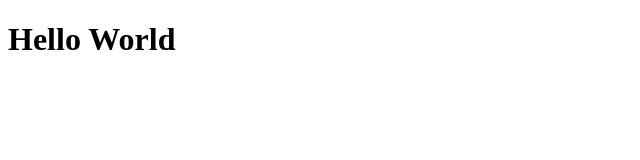
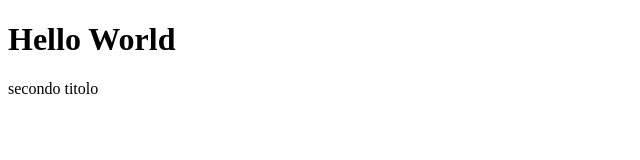
Before and after one commit to asia-rea/htmlcss-hello, a plain HTML site: page index.html in a window 1280 px wide. Shown: the whole page, without its empty margins (0-640 px from the left). Drawn offline with Linux system fonts and the light colour scheme.

Commit message:
feat: secondo titolo

```diff
--- a/index.html
+++ b/index.html
@@ -7,5 +7,6 @@
 </head>
 <body>
     <h1>Hello World</h1>
+    <p>secondo titolo</p>
 </body>
 </html>
```
